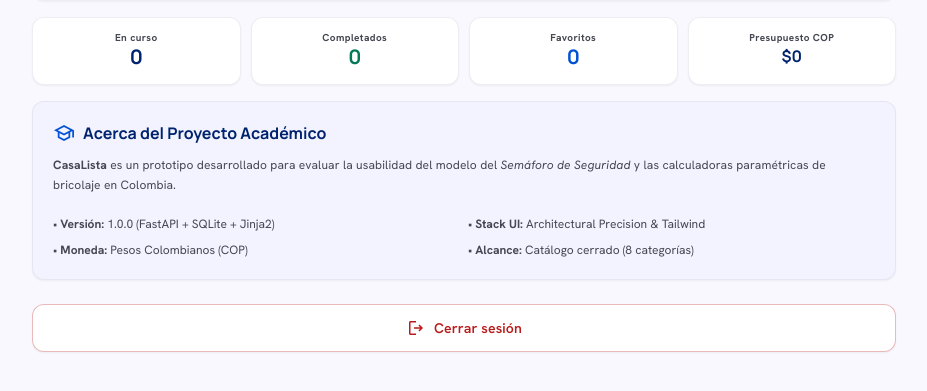
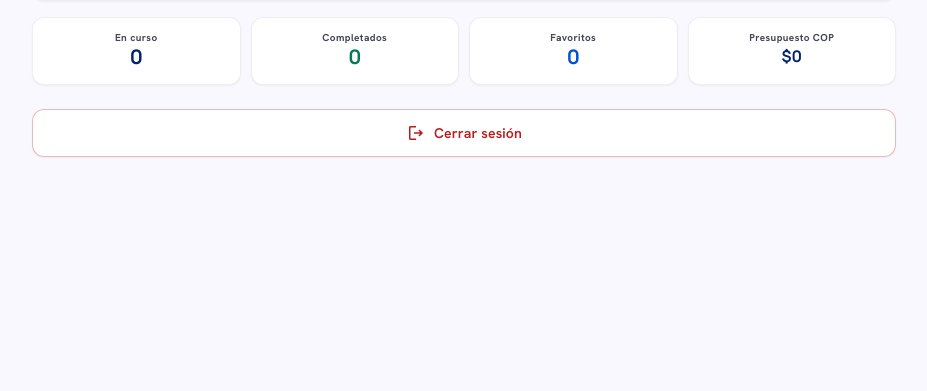
Before and after one commit to dypok/Casalista, a Python web app: template templates/views/profile.html in a window 1280 px wide. Shown: the part 185-576 px from the top of the page, without its empty margins (176-1103 px from the left). Run offline with Jinja, Linux system fonts and the light colour scheme; the template is opened without the code that fills it, so the values that code supplies are empty; some libraries are stand-ins or nearby versions.

Commit message:
refactor: remove academic project info card from profile view

```diff
--- a/templates/views/profile.html
+++ b/templates/views/profile.html
@@ -46,23 +46,6 @@
       </div>
     </div>
 
-    <!-- Ficha del Proyecto Académico -->
-    <div class="bg-surface-container-low p-5 rounded-xl shadow-sm border border-outline-variant/30 flex flex-col gap-3">
-      <div class="flex items-center gap-2">
-        <span class="material-symbols-outlined text-secondary text-[22px]">school</span>
-        <h3 class="font-headline-sm text-headline-sm text-primary font-bold">Acerca del Proyecto Académico</h3>
-      </div>
-      <p class="font-body-sm text-body-sm text-on-surface-variant leading-relaxed">
-        <strong>CasaLista</strong> es un prototipo desarrollado para evaluar la usabilidad del modelo del <em>Semáforo de Seguridad</em> y las calculadoras paramétricas de bricolaje en Colombia.
-      </p>
-      <div class="grid grid-cols-1 sm:grid-cols-2 gap-2 pt-2 text-[12px] font-body-sm text-on-surface-variant">
-        <div>• <strong>Versión:</strong> 1.0.0 (FastAPI + SQLite + Jinja2)</div>
-        <div>• <strong>Stack UI:</strong> Architectural Precision & Tailwind</div>
-        <div>• <strong>Moneda:</strong> Pesos Colombianos (COP)</div>
-        <div>• <strong>Alcance:</strong> Catálogo cerrado (8 categorías)</div>
-      </div>
-    </div>
-
     <!-- Acciones de Cuenta -->
     <div class="pt-2 flex flex-col gap-2.5">
       <a href="/logout" class="w-full h-12 bg-surface-container-lowest text-error border border-error/30 hover:bg-error-container/40 active:scale-[0.99] transition-all rounded-xl flex items-center justify-center gap-2 font-label-lg text-label-lg font-semibold shadow-sm">
```
Also changed, not shown: documentation/changelog/16-10-2026-changelog.md (+1 -0 lines).
